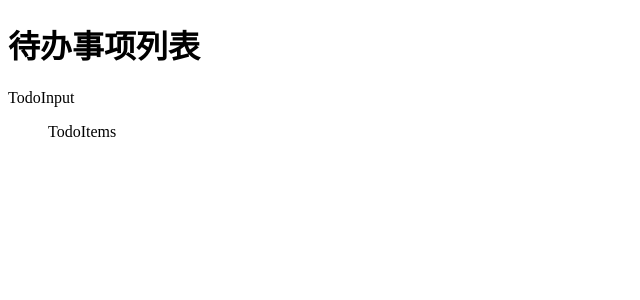
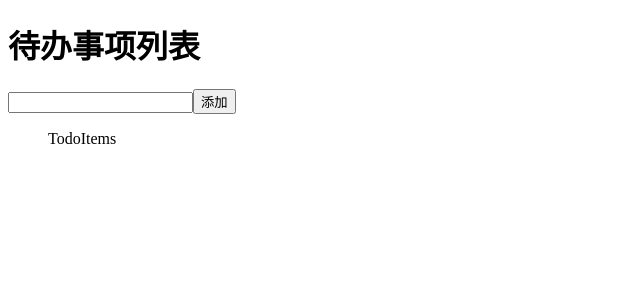
Before and after one commit to panda8z/time-book-web, a React (Create React App) app: page / in a window 1280 px wide. Shown: the top 300 px of the page, without its empty margins (0-640 px from the left). Built offline with nearby package versions, Linux system fonts and the light colour scheme.

Commit message:
尝试进行组件 开发

```diff
--- a/src/components/TodoInput/index.js
+++ b/src/components/TodoInput/index.js
@@ -3,7 +3,9 @@ import React, { Component } from 'react';
 export default class TodoInput extends Component {
   render() {
     return (
-      <div> TodoInput </div>
+      <div>
+          <input type='text'/><button>添加</button>
+      </div>
     );
   }
 }
```
